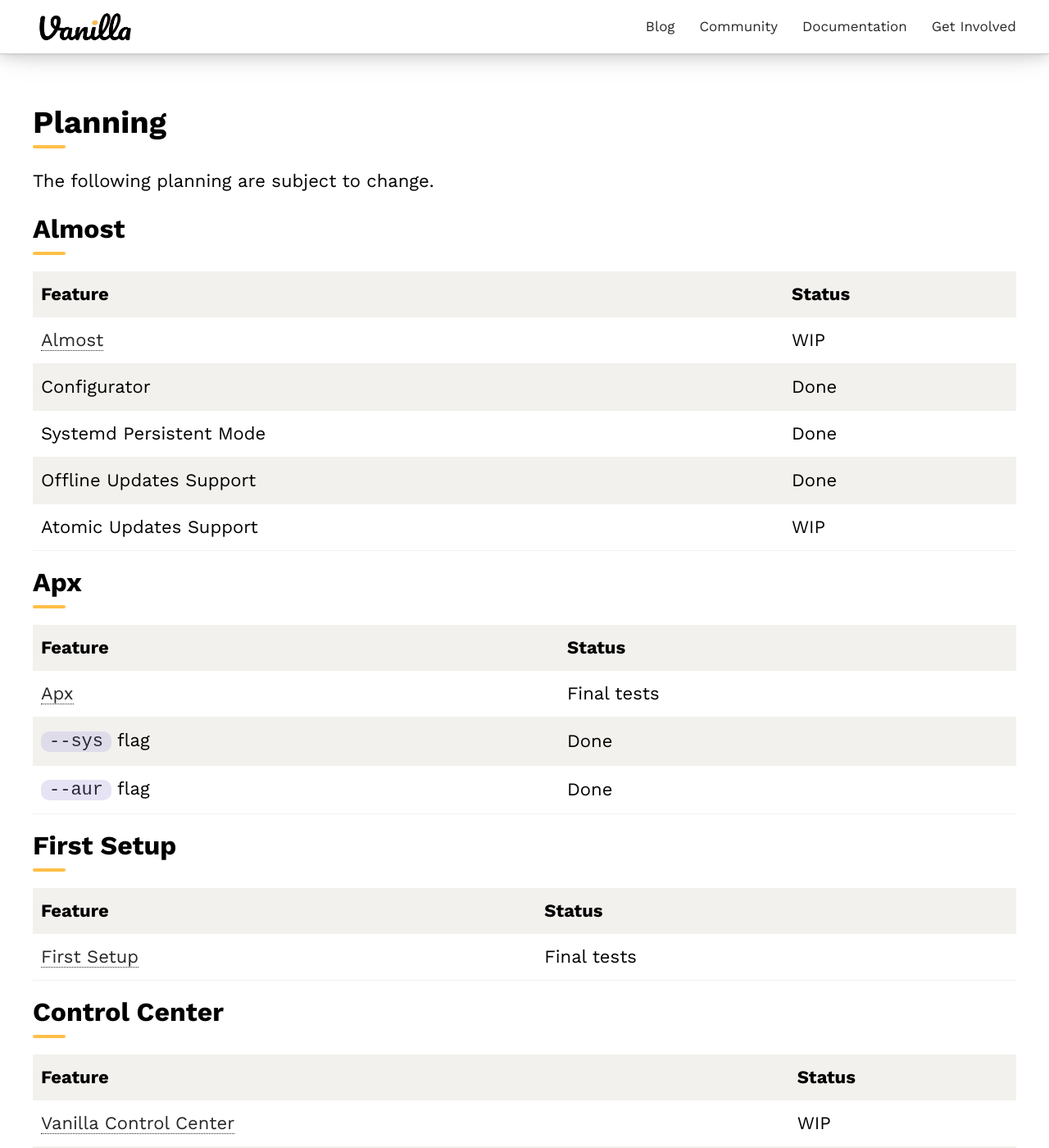
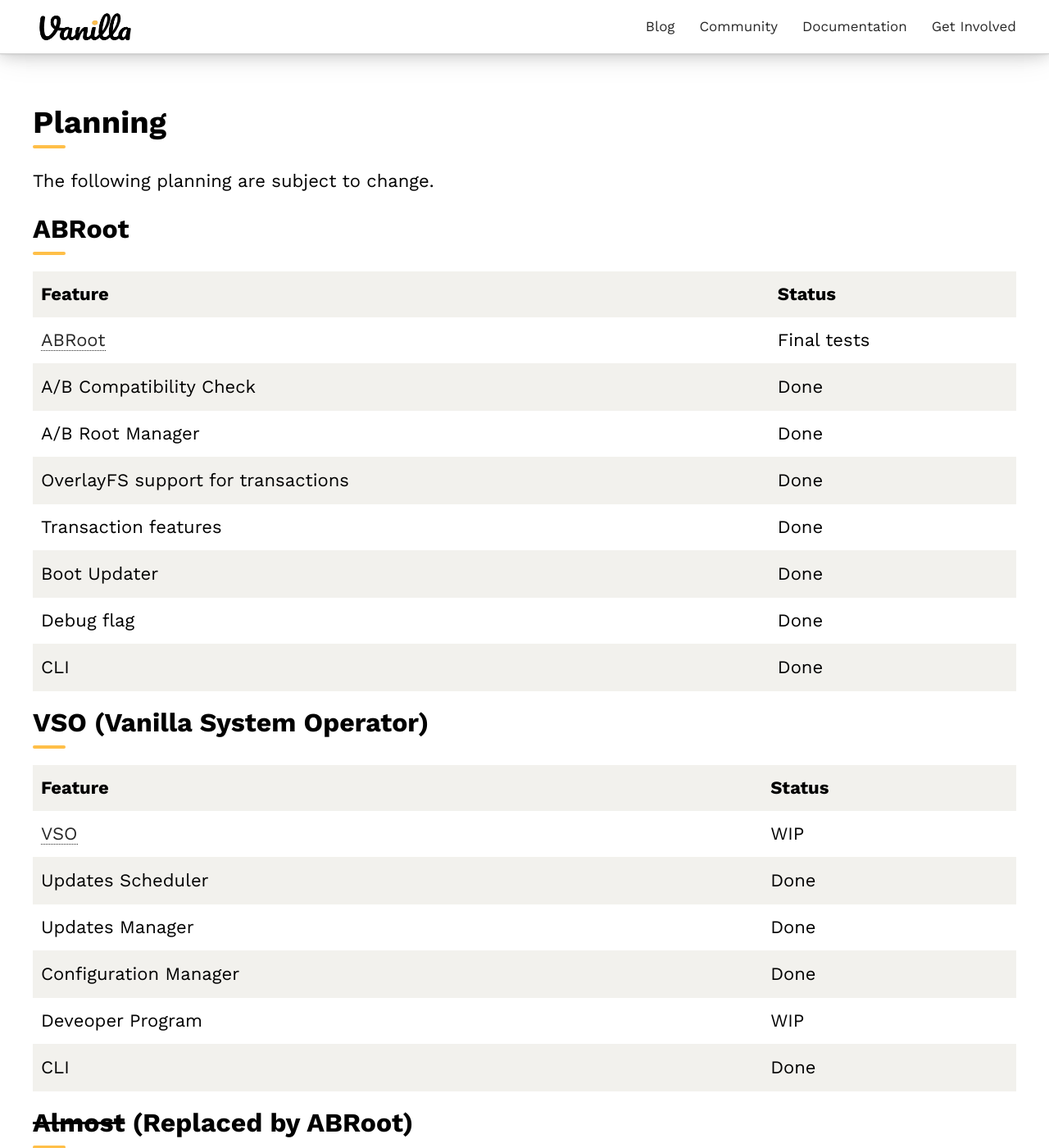
Before and after one commit to Vanilla-OS/website, a Jekyll site: the page built from roadmap.md, in a window 1280 px wide and 1400 px high, scrolled down 1971 px. Shown: the whole window at 82% size. Built offline with Jekyll 4.4.1, drawn with Linux system fonts in a browser that asks for light colours; some of the changed text lies outside the part shown.

Commit message:
Update roadmap

```diff
--- a/roadmap.md
+++ b/roadmap.md
@@ -62,39 +62,90 @@
 ## Planning
 The following planning are subject to change.
 
-### Almost
+### ABRoot
 
 | Feature | Status |
 | --- | --- | --- |
-| [Almost](https://github.com/vanilla-os/Almost) | WIP |
+| [ABRoot](https://github.com/vanilla-os/ABRoot) | Final tests |
+| A/B Compatibility Check | Done |
+| A/B Root Manager | Done |
+| OverlayFS support for transactions | Done |
+| Transaction features | Done |
+| Boot Updater | Done |
+| Debug flag | Done |
+| CLI | Done |
+
+### VSO (Vanilla System Operator)
+
+| Feature | Status |
+| --- | --- | --- |
+| [VSO](https://github.com/vanilla-os/vanilla-system-operator) | WIP |
+| Updates Scheduler | Done |
+| Updates Manager | Done |
+| Configuration Manager | Done |
+| Deveoper Program | WIP |
+| CLI | Done |
+
+### ~~Almost~~ (Replaced by ABRoot)
+
+| Feature | Status |
+| --- | --- | --- |
+| [Almost](https://github.com/vanilla-os/Almost) | Done |
 | Configurator | Done |
 | Systemd Persistent Mode | Done |
 | Offline Updates Support | Done |
-| Atomic Updates Support | WIP |
+| Persistent Overlays Support | Done |
+| Atomic Updates Support | Done |
 
 ### Apx
 
 | Feature | Status |
 | --- | --- | --- |
 | [Apx](https://github.com/vanilla-os/apx) | Final tests |
-| `--sys` flag | Done |
+| ~~`--sys` flag~~ (replaced by `abroot exec` and `abroot shell`) | ~~Done~~ |
 | `--aur` flag | Done |
+| `--dnf` flag | Done |
 
 ### First Setup
 
 | Feature | Status |
 | --- | --- | --- |
 | [First Setup](https://github.com/vanilla-os/vanilla-first-setup) | Final tests |
+| Support for custom recipes | Done |
+| Default templates | Done |
+| Tour | Done |
+| ABRoot support | Done |
 
 ### Control Center
 
 | Feature | Status |
 | --- | --- | --- |
-| [Vanilla Control Center](https://github.com/vanilla-os/vanilla-control-center) | WIP |
+| [Vanilla Control Center](https://github.com/vanilla-os/vanilla-control-center) | Final tests |
 | Drivers management | Done |
-| Immutability management | Done |
+| Updates management | Done |
 | Sub System management | Done |
-| Overlays support | WIP |
+| ~~Overlays support~~ | ~~WIP~~ |
+
+### Vanilla Extra Packages and Meta Packages
+
+| Feature | Status |
+| --- | --- | --- |
+| base-files | Done |
+| vanilla-base-meta | Done |
+| vanilla-base-desktop | Done |
+| vanilla-beta-notice | Done |
+| vanilla-backgrounds | Done |
+| vanilla-systemd-units | Final tests |
+| plymouth-theme-vanilla | Final tests |
+| Adwaita icons | Done |
+
+### GNOME Packages Updates (43)
+
+| Feature | Status |
+| --- | --- | --- |
+| Control Center | WIP |
+| Software | Done |
+| Adwaita icons | Done |
 
 ### Misc
 
@@ -103,6 +154,7 @@
 | Upgrade Utility | WIP |
 | ISO Builder | Final tests |
 | Branding | Done |
-| Website | WIP |
+| Website | Done |
 | Official Wallpaper | Done |
 | Documentation | WIP |
+| Handbook | WIP |
```
